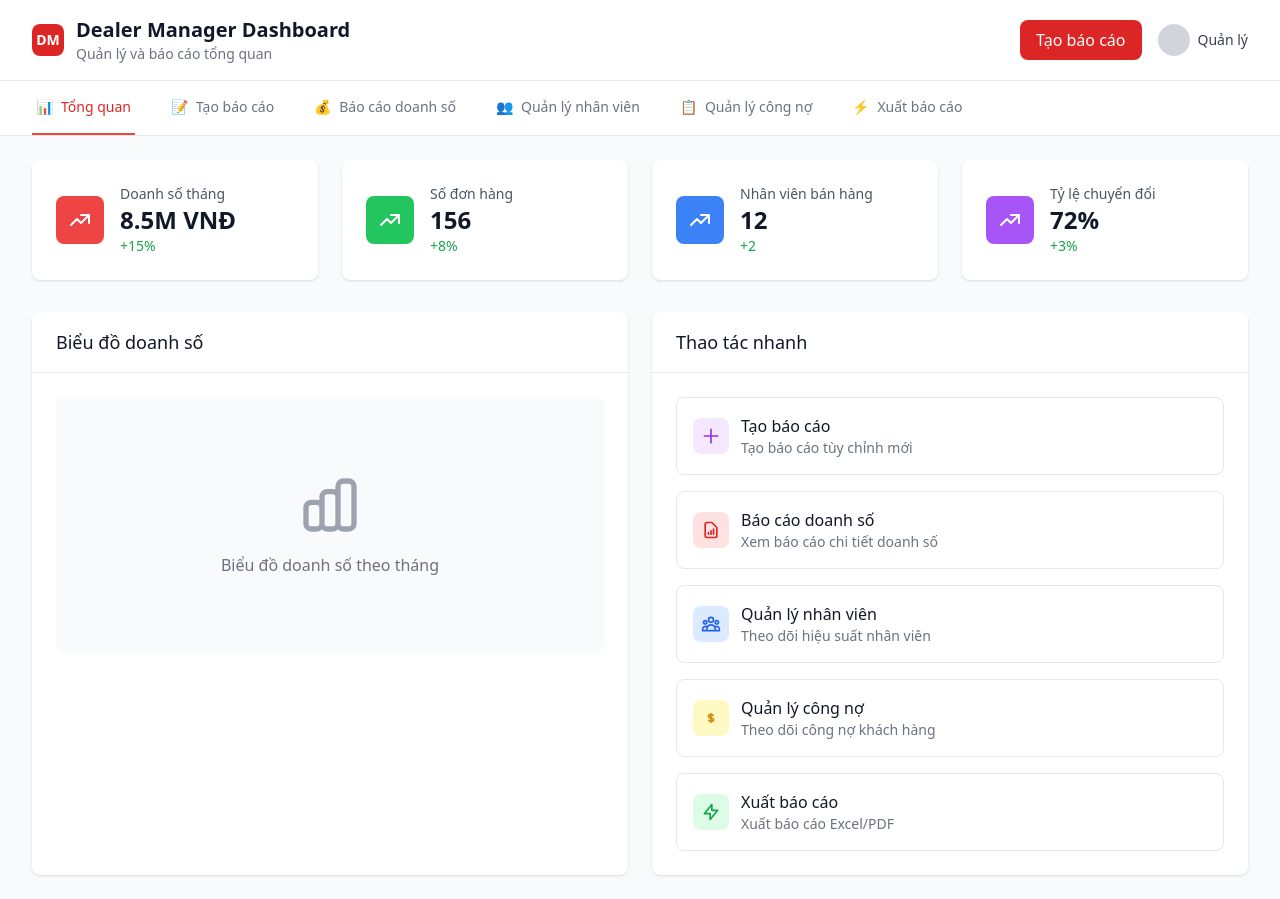
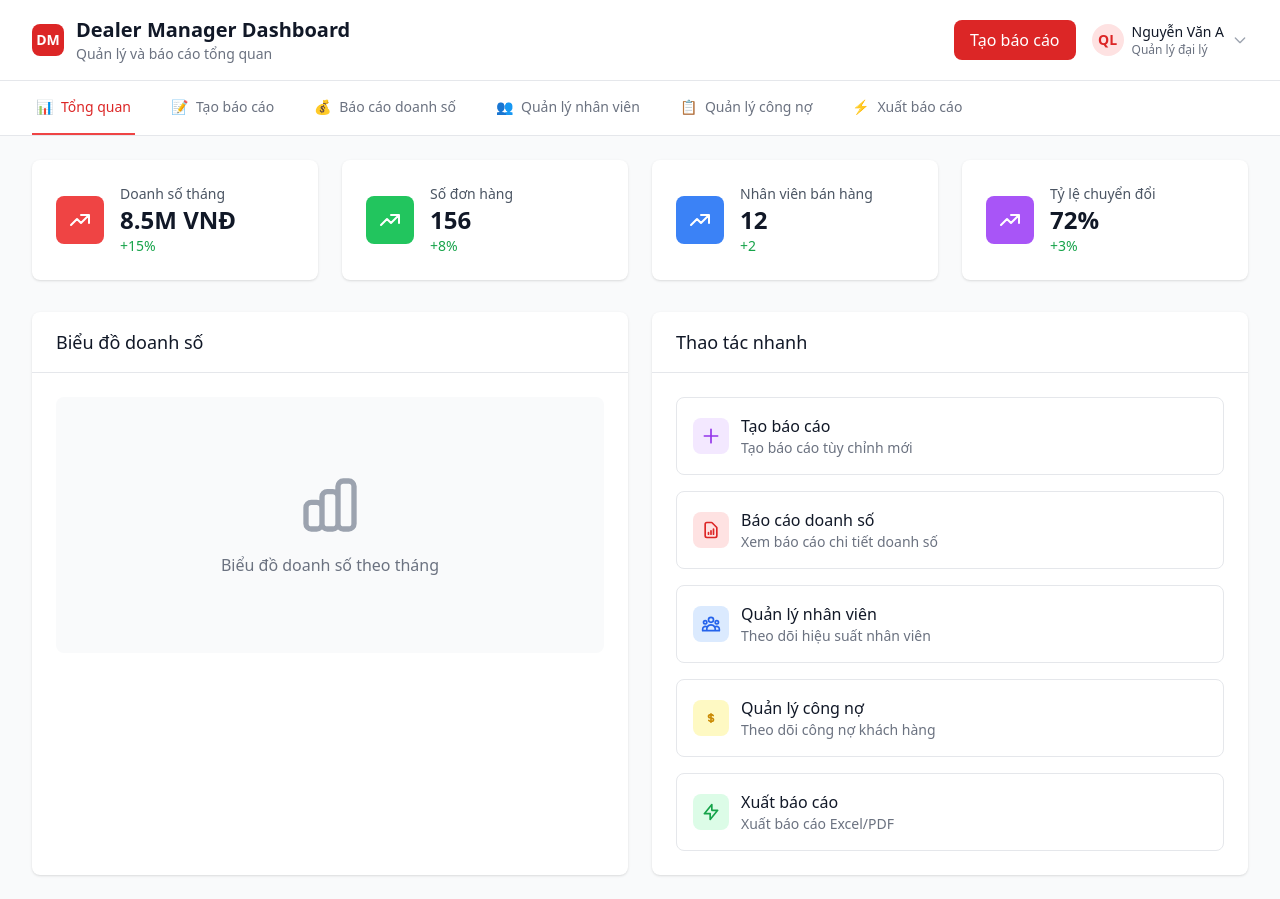
Before and after one commit to Truongdat815/SWP391_FE, a React (Vite) app: page /dealer-manager in a window 1280 px wide. Built offline with nearby package versions, Linux system fonts and the light colour scheme.

Commit message:
add logout button

```diff
--- a/src/layouts/DealerManagerLayout.jsx
+++ b/src/layouts/DealerManagerLayout.jsx
@@ -1,8 +1,9 @@
-import React from 'react';
-import { Outlet, Link, useLocation } from 'react-router-dom';
+import React, { useState, useRef, useEffect } from 'react';
+import { Outlet, Link, useLocation, useNavigate } from 'react-router-dom';
 
 const DealerManagerLayout = () => {
   const location = useLocation();
+  const navigate = useNavigate();
 
   const menuItems = [
     { name: 'Tổng quan', path: '/dealer-manager', icon: '📊' },
@@ -12,6 +13,43 @@ const DealerManagerLayout = () => {
     { name: 'Quản lý công nợ', path: '/dealer-manager/quan-ly-cong-no', icon: '📋' },
     { name: 'Xuất báo cáo', path: '/dealer-manager/xuat-bao-cao', icon: '⚡' }
   ];
+
+  const [isDropdownOpen, setIsDropdownOpen] = useState(false);
+  const dropdownRef = useRef(null);
+
+  // Close dropdown when clicking outside
+  useEffect(() => {
+    const handleClickOutside = (event) => {
+      if (dropdownRef.current && !dropdownRef.current.contains(event.target)) {
+        setIsDropdownOpen(false);
+      }
+    };
+
+    document.addEventListener('mousedown', handleClickOutside);
+    return () => {
+      document.removeEventListener('mousedown', handleClickOutside);
+    };
+  }, []);
+
+  const handleLogout = () => {
+    console.log('Logout clicked');
+    navigate('/signin');
+  };
+
+  const handleProfile = () => {
+    console.log('Profile clicked');
+    setIsDropdownOpen(false);
+  };
+
+  const handleSettings = () => {
+    console.log('Settings clicked');
+    setIsDropdownOpen(false);
+  };
+
+  const handleHelp = () => {
+    console.log('Help clicked');
+    setIsDropdownOpen(false);
+  };
 
   return (
     <div className="min-h-screen bg-gray-50">
@@ -35,9 +73,88 @@ const DealerManagerLayout = () => {
               >
                 Tạo báo cáo
               </Link>
-              <div className="flex items-center space-x-2">
-                <div className="h-8 w-8 bg-gray-300 rounded-full"></div>
-                <span className="text-sm text-gray-700">Quản lý</span>
+              {/* Avatar with Dropdown */}
+              <div className="relative" ref={dropdownRef}>
+                <button
+                  onClick={() => setIsDropdownOpen(!isDropdownOpen)}
+                  className="flex items-center space-x-2 text-sm rounded-full focus:outline-none focus:ring-2 focus:ring-red-500 focus:ring-offset-2"
+                >
+                  <div className="h-8 w-8 bg-red-100 rounded-full flex items-center justify-center">
+                    <span className="text-red-600 font-semibold text-sm">QL</span>
+                  </div>
+                  <div className="hidden md:block text-left">
+                    <p className="text-sm font-medium text-gray-900">Nguyễn Văn A</p>
+                    <p className="text-xs text-gray-500">Quản lý đại lý</p>
+                  </div>
+                  <svg
+                    className={`w-4 h-4 text-gray-400 transition-transform duration-200 ${
+                      isDropdownOpen ? 'rotate-180' : ''
+                    }`}
+                    fill="none"
+                    stroke="currentColor"
+                    viewBox="0 0 24 24"
+                  >
+                    <path strokeLinecap="round" strokeLinejoin="round" strokeWidth={2} d="M19 9l-7 7-7-7" />
+                  </svg>
+                </button>
+
+                {/* Dropdown Menu */}
+                {isDropdownOpen && (
+                  <div className="absolute right-0 mt-2 w-56 bg-white rounded-md shadow-lg ring-1 ring-black ring-opacity-5 focus:outline-none z-50">
+                    <div className="py-1">
+                      {/* User Info */}
+                      <div className="px-4 py-3 border-b border-gray-100">
+                        <p className="text-sm font-medium text-gray-900">Nguyễn Văn A</p>
+                        <p className="text-sm text-gray-500">manager@electra.com</p>
+                        <p className="text-xs text-gray-400">ID: DM001</p>
+                      </div>
+
+                      {/* Menu Items */}
+                      <button
+                        onClick={handleProfile}
+                        className="flex items-center w-full px-4 py-2 text-sm text-gray-700 hover:bg-gray-100 transition-colors"
+                      >
+                        <svg className="w-4 h-4 mr-3 text-gray-400" fill="none" stroke="currentColor" viewBox="0 0 24 24">
+                          <path strokeLinecap="round" strokeLinejoin="round" strokeWidth={2} d="M16 7a4 4 0 11-8 0 4 4 0 018 0zM12 14a7 7 0 00-7 7h14a7 7 0 00-7-7z" />
+                        </svg>
+                        Thông tin cá nhân
+                      </button>
+
+                      <button
+                        onClick={handleSettings}
+                        className="flex items-center w-full px-4 py-2 text-sm text-gray-700 hover:bg-gray-100 transition-colors"
+                      >
+                        <svg className="w-4 h-4 mr-3 text-gray-400" fill="none" stroke="currentColor" viewBox="0 0 24 24">
+                          <path strokeLinecap="round" strokeLinejoin="round" strokeWidth={2} d="M10.325 4.317c.426-1.756 2.924-1.756 3.35 0a1.724 1.724 0 002.573 1.066c1.543-.94 3.31.826 2.37 2.37a1.724 1.724 0 001.065 2.572c1.756.426 1.756 2.924 0 3.35a1.724 1.724 0 00-1.066 2.573c.94 1.543-.826 3.31-2.37 2.37a1.724 1.724 0 00-2.572 1.065c-.426 1.756-2.924 1.756-3.35 0a1.724 1.724 0 00-2.573-1.066c-1.543.94-3.31-.826-2.37-2.37a1.724 1.724 0 00-1.065-2.572c-1.756-.426-1.756-2.924 0-3.35a1.724 1.724 0 001.066-2.573c-.94-1.543.826-3.31 2.37-2.37.996.608 2.296.07 2.572-1.065z" />
+                          <path strokeLinecap="round" strokeLinejoin="round" strokeWidth={2} d="M15 12a3 3 0 11-6 0 3 3 0 016 0z" />
+                        </svg>
+                        Cài đặt
+                      </button>
+
+                      <button
+                        onClick={handleHelp}
+                        className="flex items-center w-full px-4 py-2 text-sm text-gray-700 hover:bg-gray-100 transition-colors"
+                      >
+                        <svg className="w-4 h-4 mr-3 text-gray-400" fill="none" stroke="currentColor" viewBox="0 0 24 24">
+                          <path strokeLinecap="round" strokeLinejoin="round" strokeWidth={2} d="M8.228 9c.549-1.165 2.03-2 3.772-2 2.21 0 4 1.343 4 3 0 1.4-1.278 2.575-3.006 2.907-.542.104-.994.54-.994 1.093m0 3h.01M21 12a9 9 0 11-18 0 9 9 0 0118 0z" />
+                        </svg>
+                        Trợ giúp
+                      </button>
+
+                      <div className="border-top border-gray-100"></div>
+
+                      <button
+                        onClick={handleLogout}
+                        className="flex items-center w-full px-4 py-2 text-sm text-red-600 hover:bg-red-50 transition-colors"
+                      >
+                        <svg className="w-4 h-4 mr-3 text-red-400" fill="none" stroke="currentColor" viewBox="0 0 24 24">
+                          <path strokeLinecap="round" strokeLinejoin="round" strokeWidth={2} d="M17 16l4-4m0 0l-4-4m4 4H7m6 4v1a3 3 0 01-3 3H6a3 3 0 01-3-3V7a3 3 0 013-3h4a3 3 0 013 3v1" />
+                        </svg>
+                        Đăng xuất
+                      </button>
+                    </div>
+                  </div>
+                )}
               </div>
             </div>
           </div>
```
